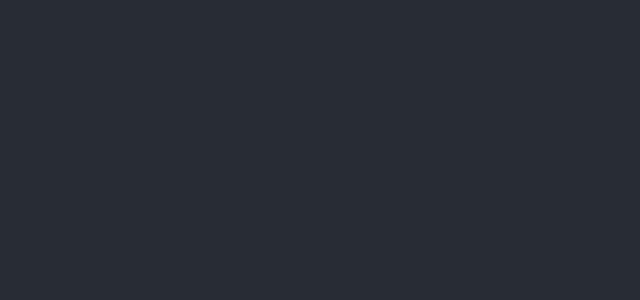
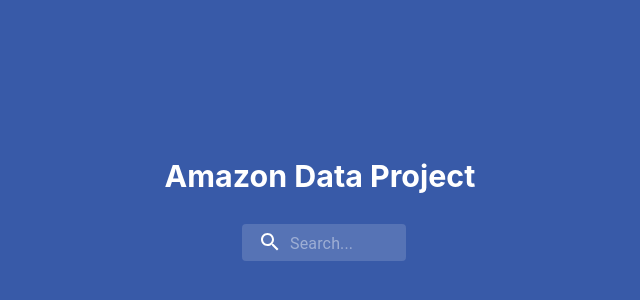
Before and after one commit to constantin-kuehne/AmazonDataProject, a React (Create React App) app in the folder frontend/: page / in a window 1280 px wide. Shown: the part 206-506 px from the top of the page, without its empty margins (320-960 px from the left). Built offline with nearby package versions, Linux system fonts and the light colour scheme.

Commit message:
Insert Search Bar

```diff
--- a/frontend/public/index.html
+++ b/frontend/public/index.html
@@ -6,14 +6,12 @@
     <meta name="viewport" content="width=device-width, initial-scale=1" />
     <meta name="theme-color" content="#000000" />
     <meta
-      name="description"
-      content="Web site created using create-react-app"
+      name="Amazon Data Project by Constantin Kuehne, Tim Muscholl und Valentin Kieslinger"
+      content="Website für Amazon Data Project"
     />
     <link rel="apple-touch-icon" href="%PUBLIC_URL%/logo192.png" />
-    <link
-            rel="stylesheet"
-            href="https://fonts.googleapis.com/css?family=Roboto:300,400,500,700&display=swap"
-    />
+    <link rel="stylesheet" href="https://fonts.googleapis.com/icon?family=Material+Icons" />
+
     <!--
       manifest.json provides metadata used when your web app is installed on a
       user's mobile device or desktop. See https://developers.google.com/web/fundamentals/web-app-manifest/
@@ -28,7 +26,7 @@
       work correctly both with client-side routing and a non-root public URL.
       Learn how to configure a non-root public URL by running `npm run build`.
     -->
-    <title>React App</title>
+    <title>Amazon Data Project</title>
   </head>
   <body>
     <noscript>You need to enable JavaScript to run this app.</noscript>
--- a/frontend/src/App.css
+++ b/frontend/src/App.css
@@ -14,7 +14,7 @@
 }
 
 .App-header {
-  background-color: #282c34;
+  background-color: #385AA8;
   min-height: 100vh;
   display: flex;
   flex-direction: column;
--- a/frontend/src/App.tsx
+++ b/frontend/src/App.tsx
@@ -1,14 +1,22 @@
 import React from 'react';
 import logo from './logo.svg';
 import './App.css';
-import { Button } from '@material-ui/core';
+import Search from "./components/searchbar";
 
 function App() {
   return (
+
     <div className="App">
+
       <header className="App-header">
+          <h3> Amazon Data Project</h3>
+          <Search/>
+      </header>
+        <body>
 
-      </header>
+
+
+        </body>
     </div>
   );
 }
--- /dev/null
+++ b/frontend/src/components/searchbar.tsx
@@ -0,0 +1,71 @@
+import {
+    createStyles,
+    fade,
+    Theme,
+    makeStyles,
+} from '@material-ui/core/styles';
+import SearchIcon from '@material-ui/icons/Search';
+import InputBase from '@material-ui/core/InputBase';
+
+const useStyles = makeStyles((theme: Theme) =>
+    createStyles({
+        search: {
+            position: 'relative',
+            borderRadius: theme.shape.borderRadius,
+            backgroundColor: fade(theme.palette.common.white, 0.15),
+            '&:hover': {
+                backgroundColor: fade(theme.palette.common.white, 0.25),
+            },
+            marginLeft: 0,
+            width: '100%',
+            [theme.breakpoints.up('sm')]: {
+                marginLeft: theme.spacing(1),
+                width: 'auto',
+            },
+        },
+        searchIcon: {
+            padding: theme.spacing(0, 2),
+            height: '100%',
+            position: 'absolute',
+            pointerEvents: 'none',
+            display: 'flex',
+            alignItems: 'center',
+            justifyContent: 'center',
+        },
+        inputRoot: {
+            color: 'inherit',
+        },
+        inputInput: {
+            padding: theme.spacing(1, 1, 1, 0),
+            // vertical padding + font size from searchIcon
+            paddingLeft: `calc(1em + ${theme.spacing(4)}px)`,
+            transition: theme.transitions.create('width'),
+            width: '100%',
+            [theme.breakpoints.up('sm')]: {
+                width: '12ch',
+                '&:focus': {
+                    width: '20ch',
+                },
+            },
+        },
+    })
+);
+
+export default function Search() {
+    const classes = useStyles();
+    return (
+        <div className={classes.search}>
+            <div className={classes.searchIcon}>
+                <SearchIcon />
+            </div>
+            <InputBase
+                placeholder="Search..."
+                classes={{
+                    root: classes.inputRoot,
+                    input: classes.inputInput,
+                }}
+                inputProps={{ 'aria-label': 'search ' }}
+            />
+        </div>
+    );
+}
```
Also changed, not shown: frontend/tsconfig.json (+5 -2 lines), package.json (+7 -1 lines), 1 other file (tests, documents, lock files or other folders).
